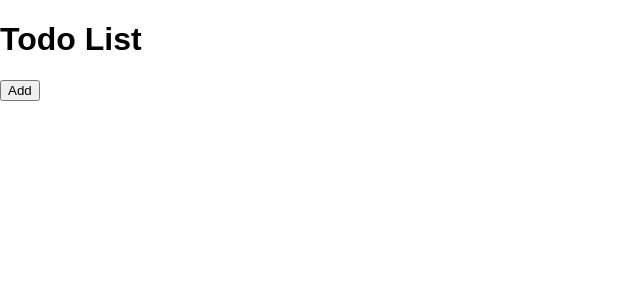
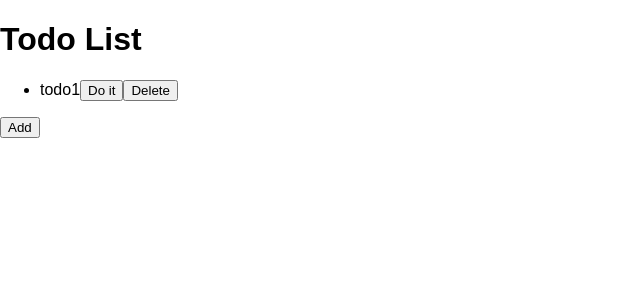
Before and after one commit to jiangren-mel-react-001/cheng-todolist, a React (Create React App) app: page / in a window 1280 px wide. Shown: the top 300 px of the page, without its empty margins (0-640 px from the left). Built offline with nearby package versions, Linux system fonts and the light colour scheme.

Commit message:
update and remove

```diff
--- a/src/app/todo/add-todo.js
+++ b/src/app/todo/add-todo.js
@@ -1,7 +1,10 @@
 import React from 'react';
 
 export function AddTodo(props) {
+    const handleClick = () => {
+        props.onAddTodo('aasdf');
+    };
     return (
-        <button onClick={() => props.onAddTodo('abc')}>Add</button>
+        <button onClick={handleClick}>Add</button>
     )
 };
--- /dev/null
+++ b/src/app/todo/model.js
@@ -0,0 +1,12 @@
+
+
+export class TodoModel {
+    constructor(name, done = false) {
+        TodoModel.generaterId ++;
+        this.id = TodoModel.generaterId;
+        this.name = name;
+        this.done = done;
+    }
+}
+
+TodoModel.generaterId = 0;
--- a/src/app/todo/todo-container.js
+++ b/src/app/todo/todo-container.js
@@ -1,29 +1,45 @@
 import React from 'react';
 import { TodoList } from './todo-list';
 import { AddTodo } from './add-todo';
+import { TodoModel } from './model';
 
 export class TodoContainer extends React.Component {
     constructor() {
         super();
         this.state = {
-            todoItems: []
+            todoItems: [new TodoModel('todo1')]
         }
         this.onAddTodo = this.onAddTodo.bind(this);
         this.onRemoveTodo = this.onRemoveTodo.bind(this);
+        this.onDoneTodo = this.onDoneTodo.bind(this);
     }
     onAddTodo(aItem) {
         this.setState({
-            todoItems: this.state.todoItems.concat(aItem)
-        })
+            todoItems: this.state.todoItems.concat(new TodoModel(aItem))
+        });
     }
     onRemoveTodo(aItem) {
-
+        this.setState({
+            todoItems: this.state.todoItems.filter((value) => value !== aItem)
+        });
+    }
+    onDoneTodo(aItem) {
+        const newState = this.state.todoItems.map((value) => {
+            return aItem.id === value.id ? {...value, done: true} : value;
+        })
+        this.setState({
+            todoItems: newState
+        });
     }
     render() {
         return (
             <div>
                 <h1>Todo List</h1>
-                <TodoList items={this.state.todoItems} onRemoveTodo={this.onRemoveTodo} />
+                <TodoList
+                    items={this.state.todoItems}
+                    onRemoveTodo={this.onRemoveTodo}
+                    onDoneTodo={this.onDoneTodo}
+                />
                 <AddTodo onAddTodo={this.onAddTodo} />
             </div>
         );
--- a/src/app/todo/todo-list.js
+++ b/src/app/todo/todo-list.js
@@ -1,7 +1,22 @@
 import React from 'react';
 
 export function TodoList(props) {
-    const itemList = props.items.map((aItem, index) => (<li key={index}>{aItem}</li>))
+    const itemList = props.items.map((aItem, index) => (
+        <li key={index}>
+            {aItem.done ? (
+                <div>
+                    <del>{aItem.name}</del>
+                    <button onClick={() => props.onRemoveTodo(aItem)}>Delete</button>
+                </div>
+            ) : (
+                <div>
+                    {aItem.name}
+                    <button onClick={() => props.onDoneTodo(aItem)}>Do it</button>
+                    <button onClick={() => props.onRemoveTodo(aItem)}>Delete</button>
+                </div>
+            )}
+        </li>
+    ));
     return (
         <ul>
             {itemList}
```
